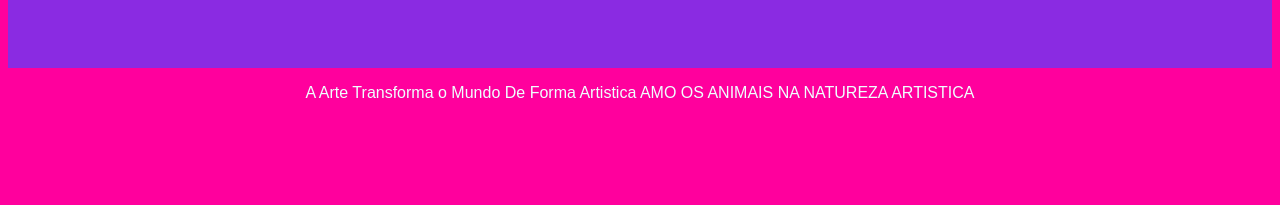
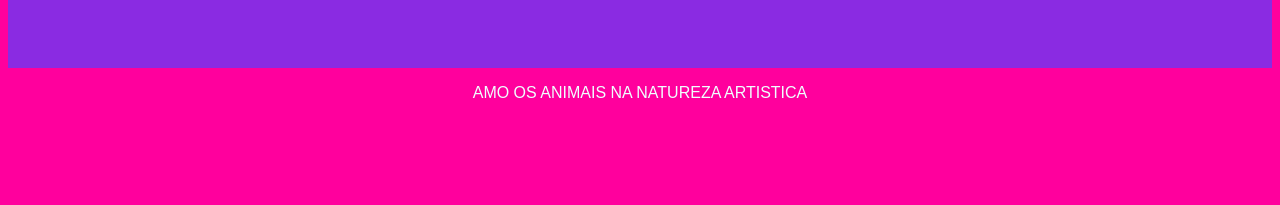
Before and after one commit to JulianaKanieski/av2, a plain HTML site: page arte.html in a window 1280 px wide. Shown: the part 520-725 px from the top of the page. Drawn offline with Linux system fonts and the light colour scheme.

Commit message:
AAAAAAAA

```diff
--- a/arte.html
+++ b/arte.html
@@ -16,7 +16,7 @@
         </ul>
 
     </header>
-    <p>A Arte Transforma o Mundo De Forma Artistica
+    <p>
         AMO OS ANIMAIS NA NATUREZA ARTISTICA
     </p>
     <img src="tiger-jpg.jpg" alt="">
```
